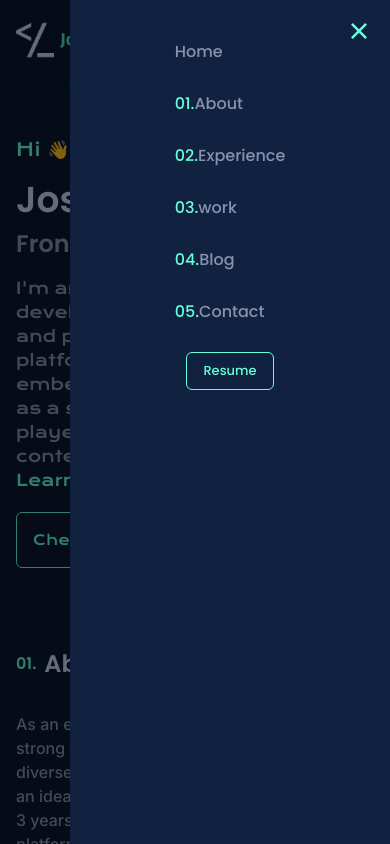
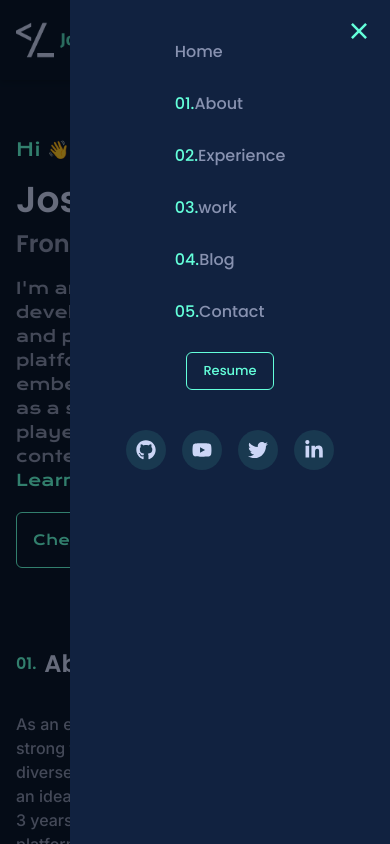
Before and after one commit to fhub-1/idea-portfolio, a Next.js app: page / in a window 390 px wide. Both pictures are taken after a click on the icon 362 px from the left and 40 px from the top of the page. Built offline with nearby package versions, Linux system fonts and the light colour scheme.

Commit message:
done with the munu responsive

```diff
--- a/components/Navbar.tsx
+++ b/components/Navbar.tsx
@@ -4,6 +4,7 @@ import Head from "next/head";
 import Image from "next/image";
 import Link from "next/link";
 import { useRef, useState } from "react";
+import { FaGithub, FaYoutube, FaTwitter, FaLinkedinIn } from "react-icons/fa";
 import { HiMenuAlt3 } from "react-icons/hi";
 import { RiCloseFill } from "react-icons/ri";
 
@@ -12,6 +13,7 @@ const Navbar = () => {
   const [showMenu, setShowMenu] = useState(false);
   const handleScroll = (e: React.MouseEvent<HTMLAnchorElement, MouseEvent>) => {
     e.preventDefault();
+    setShowMenu(false);
     const href = e.currentTarget.href;
     const targetId = href.replace(/.*\#/, "");
     const elem = document.getElementById(targetId);
@@ -25,6 +27,13 @@ const Navbar = () => {
     });
     e.currentTarget.classList.add("active");
   };
+
+  // making the menu go away after clicking the one of the menu items
+  function handleClick(e: any) {
+    if (e.target.contains(ref.current)) {
+      setShowMenu(false);
+    }
+  }
 
   return (
     <>
@@ -145,6 +154,7 @@ const Navbar = () => {
           {showMenu && (
             <div
               ref={(node) => (ref.current = node)}
+              onClick={handleClick}
               className="absolute mdl:hidden top-0 right-0 w-full h-screen bg-black bg-opacity-50 flex flex-col items-end"
             >
               <motion.div
@@ -275,6 +285,34 @@ const Navbar = () => {
                   </Link>
                   {/* footer */}
                 </div>
+                <div className="flex gap-4 mt-10">
+                  <Link href="https://github.com/fhub-1" target="_blank">
+                    <span className="w-10 h-10 text-xl bg-hoverColor rounded-full inline-flex items-center justify-center hover:text-textGreen cursor-pointer hover:-translate-y-2 transition-all duration-300">
+                      <FaGithub />
+                    </span>
+                  </Link>
+                  <Link
+                    href="https://youtube.com/@learnwithjoseph"
+                    target="_blank"
+                  >
+                    <span className="w-10 h-10 text-xl bg-hoverColor rounded-full inline-flex items-center justify-center hover:text-textGreen cursor-pointer hover:-translate-y-2 transition-all duration-300">
+                      <FaYoutube />
+                    </span>
+                  </Link>
+                  <Link href="https://twitter.com/@josehub121" target="_blank">
+                    <span className="w-10 h-10 text-xl bg-hoverColor rounded-full inline-flex items-center justify-center hover:text-textGreen cursor-pointer hover:-translate-y-2 transition-all duration-300">
+                      <FaTwitter />
+                    </span>
+                  </Link>
+                  <Link
+                    href="https://www.linkedin.com/in/joseph-kitheka-4827a01a7/"
+                    target="_blank"
+                  >
+                    <span className="w-10 h-10 text-xl bg-hoverColor rounded-full inline-flex items-center justify-center hover:text-textGreen cursor-pointer hover:-translate-y-2 transition-all duration-300">
+                      <FaLinkedinIn />
+                    </span>
+                  </Link>
+                </div>
               </motion.div>
             </div>
           )}
```
